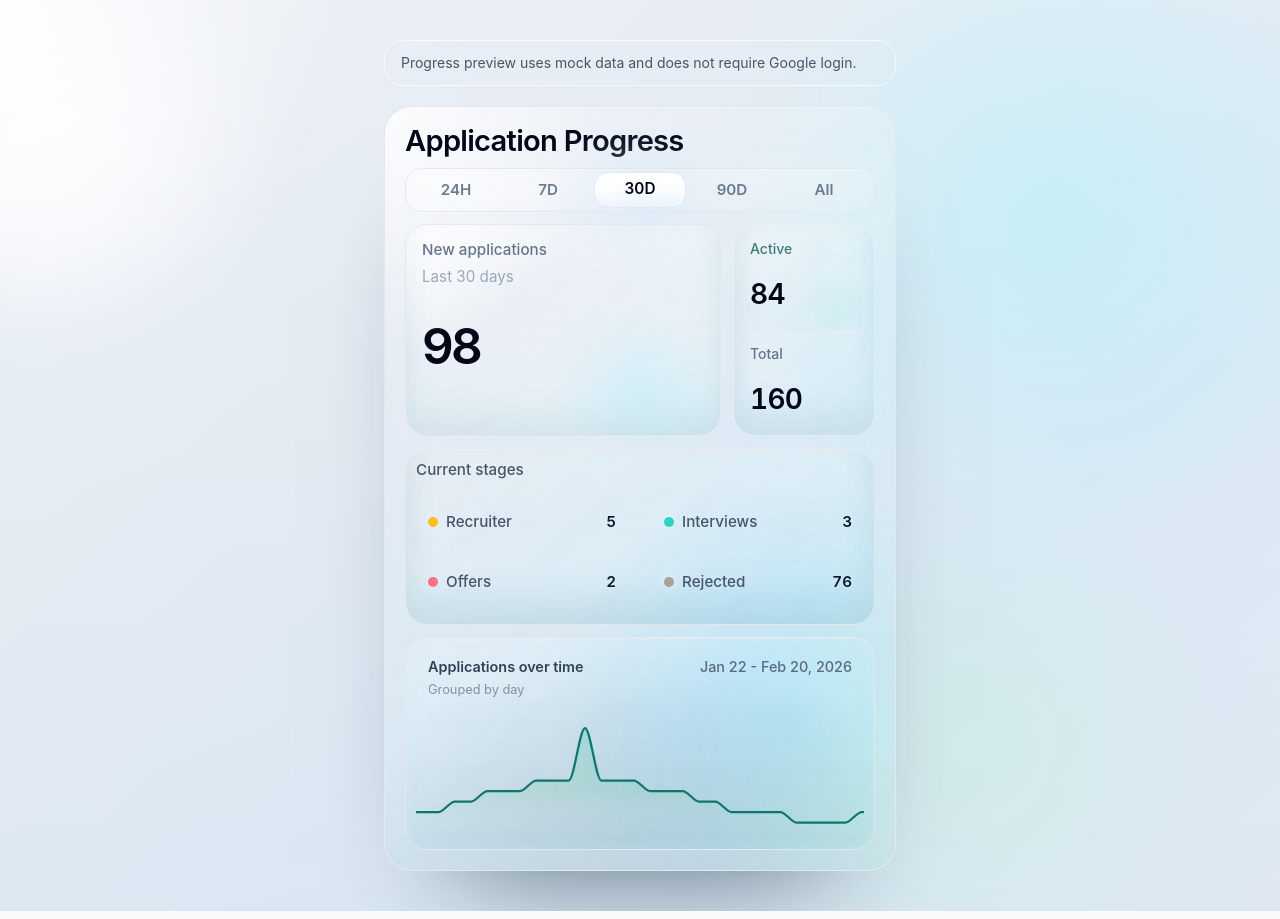
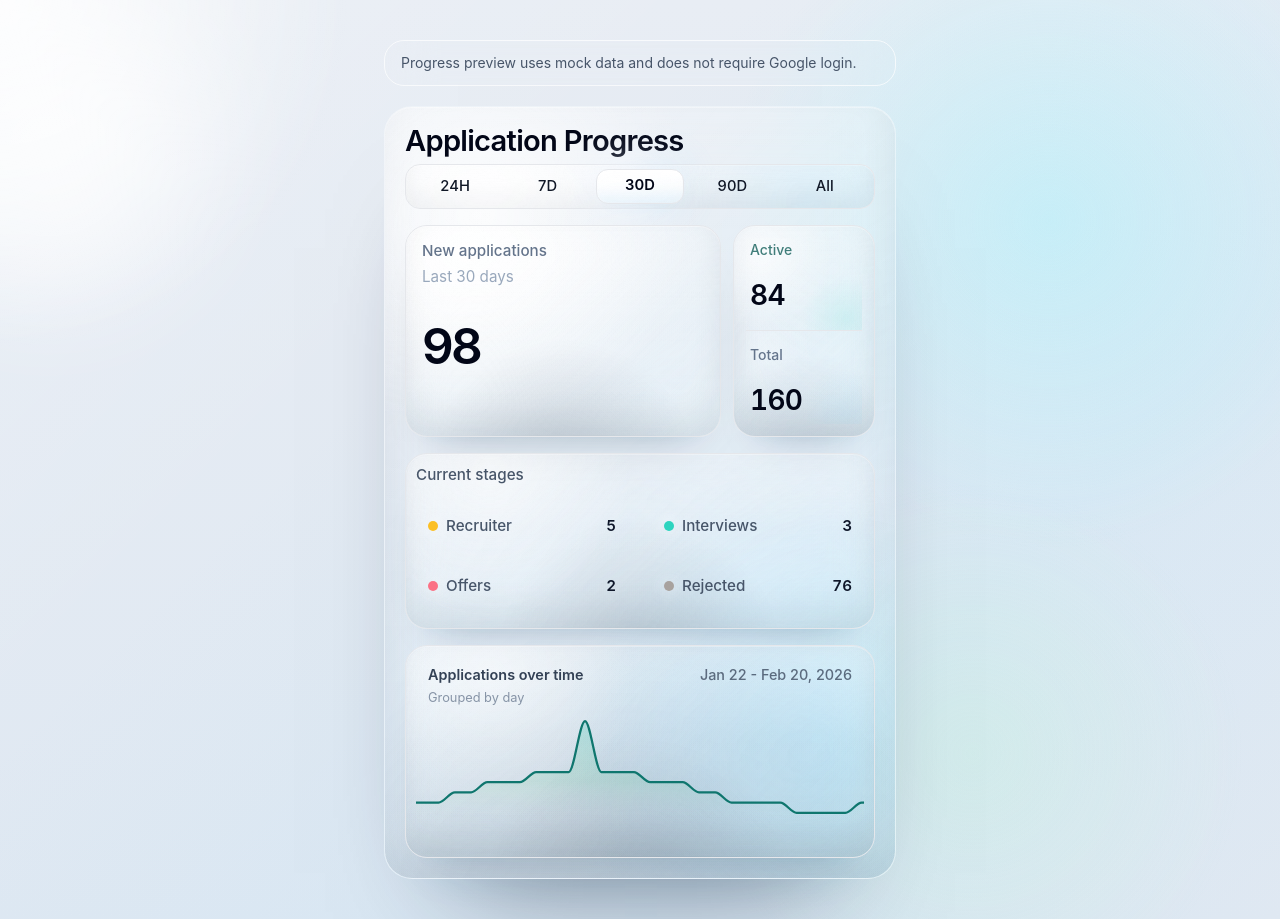
Before and after one commit to jackychen-2/job-application-monitor, a React (Vite) app in the folder frontend/: page /preview/progress in a window 1280 px wide. Built offline with nearby package versions, Linux system fonts and the light colour scheme; no server answers.

Commit message:
Refine application progress liquid glass panel

```diff
--- a/frontend/src/components/PipelineProgressPanel.tsx
+++ b/frontend/src/components/PipelineProgressPanel.tsx
@@ -1,9 +1,10 @@
-import { useMemo, useState } from "react";
+import { useMemo, useState, type ReactNode } from "react";
 import {
   Area,
   AreaChart,
   ResponsiveContainer,
   Tooltip,
+  YAxis,
 } from "recharts";
 import {
   addWeeks,
@@ -39,6 +40,11 @@ type ChartPoint = {
 };
 
 type ChartGrouping = "hour" | "day" | "week" | "month";
+type LiquidGlassCardProps = {
+  children: ReactNode;
+  className?: string;
+  contentClassName?: string;
+};
 
 const RANGE_OPTIONS: RangeOption[] = [
   { key: "24h", label: "24H", summaryLabel: "24H" },
@@ -209,6 +215,10 @@ export default function PipelineProgressPanel({ stats, loading }: Props) {
     }
     return buildDailyChartData(rangeStart, today, countMap, selectedRange === "7d" ? "EEE" : "MMM d");
   }, [chartGrouping, countMap, hourlyData, rangeStart, selectedRange, today]);
+  const chartYAxisMax = useMemo(
+    () => Math.max(chartData.reduce((maxCount, point) => Math.max(maxCount, point.count), 0), 1),
+    [chartData],
+  );
   const trendTitle = "Applications over time";
   const trendGroupingLabel =
     chartGrouping === "hour"
@@ -234,9 +244,13 @@ export default function PipelineProgressPanel({ stats, loading }: Props) {
   }, [hourlyData, rangeStart, selectedRange, today]);
   const primaryRangeLabel = describeRange(selectedRange);
   const selectedRangeIndex = RANGE_OPTIONS.findIndex((option) => option.key === selectedRange);
+  const selectedRangeGlowStyle = {
+    width: "calc(20% - 0.155rem)",
+    left: `calc(${selectedRangeIndex * 20}% + ${(0.2275 - selectedRangeIndex * 0.075).toFixed(4)}rem)`,
+  } as const;
   const selectedRangeSliderStyle = {
-    width: "calc((100% - 0.5rem) / 5)",
-    transform: `translateX(${selectedRangeIndex * 100}%)`,
+    width: "calc(20% - 0.295rem)",
+    left: `calc(${selectedRangeIndex * 20}% + ${(0.2975 - selectedRangeIndex * 0.075).toFixed(4)}rem)`,
   } as const;
   const recruiterCount = statusCountMap.get("Recruiter Reach-out") ?? 0;
   const interviewCount = statusCountMap.get("面试") ?? 0;
@@ -249,34 +263,36 @@ export default function PipelineProgressPanel({ stats, loading }: Props) {
   ];
 
   return (
-    <section className="relative overflow-hidden rounded-[28px] border border-white/28 bg-[linear-gradient(180deg,rgba(255,255,255,0.16),rgba(255,255,255,0.05)_38%,rgba(224,242,254,0.08)_100%)] p-4 shadow-[0_68px_110px_-74px_rgba(15,23,42,0.62),0_24px_48px_-40px_rgba(45,212,191,0.12),inset_0_1px_0_rgba(255,255,255,0.3)] backdrop-blur-[30px] sm:p-5">
-      <div className="pointer-events-none absolute inset-0 bg-[radial-gradient(circle_at_top_left,rgba(255,255,255,0.78),transparent_26%),radial-gradient(circle_at_78%_80%,rgba(125,211,252,0.22),transparent_32%),radial-gradient(circle_at_92%_92%,rgba(187,247,208,0.16),transparent_24%),linear-gradient(180deg,rgba(255,255,255,0.05),rgba(255,255,255,0.01))]" />
-      <div className="pointer-events-none absolute inset-0 bg-[linear-gradient(135deg,rgba(255,255,255,0.06),transparent_30%,rgba(103,232,249,0.06)_72%,transparent_100%)] opacity-80" />
-      <div className="pointer-events-none absolute inset-0 bg-[radial-gradient(circle_at_50%_120%,rgba(15,23,42,0.14),transparent_40%)]" />
+    <section className="relative overflow-hidden rounded-[28px] border border-white/30 bg-[linear-gradient(180deg,rgba(255,255,255,0.18),rgba(255,255,255,0.07)_42%,rgba(224,242,254,0.1)_100%)] p-4 shadow-[0_68px_110px_-74px_rgba(15,23,42,0.58),0_26px_52px_-42px_rgba(56,189,248,0.16),inset_0_1px_0_rgba(255,255,255,0.36),inset_0_-24px_36px_rgba(15,23,42,0.08)] backdrop-blur-[28px] sm:p-5">
+      <div className="pointer-events-none absolute inset-0 bg-[radial-gradient(circle_at_18%_14%,rgba(255,255,255,0.82),transparent_28%),radial-gradient(circle_at_86%_84%,rgba(125,211,252,0.22),transparent_34%),linear-gradient(180deg,rgba(255,255,255,0.08),rgba(255,255,255,0.01)_62%)]" />
+      <div className="pointer-events-none absolute inset-0 bg-[linear-gradient(135deg,rgba(255,255,255,0.08),transparent_34%,rgba(224,242,254,0.1)_76%,transparent_100%)]" />
+      <div className="pointer-events-none absolute inset-0 bg-[radial-gradient(circle_at_50%_118%,rgba(15,23,42,0.15),transparent_42%)]" />
       <div className="pointer-events-none absolute inset-x-6 top-0 h-px bg-white/54" />
       <div className="pointer-events-none absolute inset-x-8 bottom-0 h-[1px] bg-slate-300/14" />
 
-      <div className="relative flex flex-col gap-3">
+      <div className="relative flex flex-col gap-4">
+        <div className="flex flex-col gap-2">
           <div>
             <h2 className="whitespace-nowrap text-[1.55rem] font-semibold leading-[0.98] tracking-tight text-slate-950 sm:text-[1.72rem] lg:text-[1.82rem]">
               Application Progress
             </h2>
           </div>
 
-        <div className="relative grid w-full grid-cols-5 rounded-[16px] border border-white/22 bg-[linear-gradient(180deg,rgba(255,255,255,0.1),rgba(255,255,255,0.04))] p-1 shadow-[inset_0_1px_0_rgba(255,255,255,0.26),inset_0_14px_20px_rgba(255,255,255,0.03)] backdrop-blur-[16px]">
+          <div className="relative grid w-full grid-cols-5 rounded-[15px] border border-white/18 bg-[linear-gradient(180deg,rgba(255,255,255,0.15),rgba(255,255,255,0.05)_40%,rgba(236,254,255,0.05)_100%)] p-[3px] shadow-[0_16px_30px_-28px_rgba(15,23,42,0.18),inset_0_1px_0_rgba(255,255,255,0.26),inset_0_-14px_22px_rgba(15,23,42,0.05)] backdrop-blur-[20px]">
+            <div className="pointer-events-none absolute inset-0 rounded-[15px] bg-[radial-gradient(circle_at_18%_14%,rgba(255,255,255,0.46),transparent_34%),radial-gradient(circle_at_86%_84%,rgba(125,211,252,0.1),transparent_32%)]" />
             <div
               aria-hidden="true"
-            className="pointer-events-none absolute inset-y-0 left-1 rounded-[16px] bg-[radial-gradient(circle_at_30%_30%,rgba(255,255,255,1),rgba(191,219,254,0.66)_38%,rgba(125,211,252,0.28)_68%,transparent_100%)] blur-[26px] opacity-100 transition-transform duration-500 ease-[cubic-bezier(0.22,1,0.36,1)]"
-            style={selectedRangeSliderStyle}
+              className="pointer-events-none absolute inset-y-[1px] rounded-[14px] bg-[radial-gradient(circle_at_28%_22%,rgba(255,255,255,0.86),rgba(219,234,254,0.54)_42%,rgba(125,211,252,0.24)_76%,transparent_100%)] blur-[20px] opacity-95 transition-[left,width] duration-500 ease-[cubic-bezier(0.22,1,0.36,1)]"
+              style={selectedRangeGlowStyle}
             />
             <div
               aria-hidden="true"
-            className="pointer-events-none absolute inset-y-[3px] left-1 rounded-[14px] border border-white/94 bg-[linear-gradient(180deg,rgba(255,255,255,0.98),rgba(255,255,255,0.78)_48%,rgba(240,249,255,0.54))] shadow-[0_24px_38px_-24px_rgba(15,23,42,0.34),0_14px_22px_-18px_rgba(125,211,252,0.22),inset_0_1px_0_rgba(255,255,255,1)] transition-transform duration-500 ease-[cubic-bezier(0.22,1,0.36,1)]"
+              className="pointer-events-none absolute inset-y-[4px] rounded-[12px] border border-white/86 bg-[linear-gradient(180deg,rgba(255,255,255,0.96),rgba(255,255,255,0.76)_44%,rgba(240,249,255,0.5)_100%)] shadow-[0_18px_28px_-22px_rgba(15,23,42,0.26),0_8px_16px_-14px_rgba(125,211,252,0.16),inset_0_1px_0_rgba(255,255,255,0.98)] transition-[left,width] duration-500 ease-[cubic-bezier(0.22,1,0.36,1)]"
               style={selectedRangeSliderStyle}
             >
-            <div className="absolute inset-[1px] rounded-[13px] bg-[linear-gradient(180deg,rgba(255,255,255,0.88),rgba(255,255,255,0.2)_58%,rgba(255,255,255,0.04))]" />
-            <div className="absolute inset-x-4 top-[2px] h-[44%] rounded-full bg-white/76 blur-[2px]" />
-            <div className="absolute bottom-[3px] left-[18%] h-[30%] w-[64%] rounded-full bg-sky-100/56 blur-[12px]" />
+              <div className="absolute inset-[1px] rounded-[11px] bg-[linear-gradient(180deg,rgba(255,255,255,0.56),rgba(255,255,255,0.16)_54%,rgba(224,242,254,0.24)_100%)]" />
+              <div className="absolute inset-x-3 top-[2px] h-[46%] rounded-full bg-white/84 blur-[2px]" />
+              <div className="absolute bottom-[4px] right-[14%] h-[26%] w-[58%] rounded-full bg-sky-100/52 blur-[10px]" />
             </div>
             {RANGE_OPTIONS.map((option) => (
               <button
@@ -284,24 +300,21 @@ export default function PipelineProgressPanel({ stats, loading }: Props) {
                 type="button"
                 onClick={() => setSelectedRange(option.key)}
                 aria-pressed={selectedRange === option.key}
-              className={`relative z-10 rounded-[14px] px-1 py-1.5 text-[0.95rem] font-semibold whitespace-nowrap transition-[color,transform] duration-300 ease-out focus-visible:outline-none sm:px-2 ${
+                className={`relative z-10 rounded-[12px] px-1 py-[0.7rem] text-[0.92rem] leading-none whitespace-nowrap tracking-[0.01em] transition-[color,transform,font-weight] duration-300 ease-out focus-visible:outline-none sm:px-2 ${
                   selectedRange === option.key
-                  ? "-translate-y-[1px] scale-[1.01] text-slate-950"
-                  : "text-slate-500/95 hover:text-slate-900"
+                    ? "-translate-y-[1px] font-semibold text-slate-950"
+                    : "font-medium text-slate-400/88 hover:text-slate-700/92"
                 }`}
               >
                 {option.label}
               </button>
             ))}
           </div>
+        </div>
 
         <div className="grid items-stretch gap-3 md:grid-cols-[minmax(0,1fr),132px] md:min-h-[196px] lg:grid-cols-[minmax(0,1fr),142px]">
-          <div className="relative min-h-[196px] overflow-hidden rounded-[22px] border border-white/12 bg-[linear-gradient(180deg,rgba(255,255,255,0.08),rgba(255,255,255,0.03)_42%,rgba(236,254,255,0.06)_100%)] px-4 py-3.5 shadow-[inset_0_1px_0_rgba(255,255,255,0.22),inset_0_16px_24px_rgba(255,255,255,0.02),inset_0_-18px_28px_rgba(15,23,42,0.06),inset_0_-26px_38px_rgba(34,211,238,0.05)] backdrop-blur-[12px]">
-            <div className="pointer-events-none absolute inset-0 bg-[radial-gradient(circle_at_top_left,rgba(255,255,255,0.42),transparent_34%),radial-gradient(circle_at_74%_80%,rgba(103,232,249,0.16),transparent_30%),linear-gradient(135deg,rgba(255,255,255,0.06),transparent_34%,rgba(255,255,255,0.12)_72%,transparent_100%)]" />
-            <div className="pointer-events-none absolute inset-[1px] rounded-[21px] bg-[linear-gradient(180deg,rgba(255,255,255,0.12),transparent_22%,rgba(255,255,255,0.02)_64%,rgba(236,254,255,0.1))]" />
-            <div className="pointer-events-none absolute inset-x-4 top-[2px] h-[20%] rounded-full bg-white/22 blur-[7px]" />
-            <div className="pointer-events-none absolute bottom-3 right-[10%] h-16 w-[40%] rounded-full bg-cyan-100/24 blur-[24px]" />
-            <div className="relative">
+          <LiquidGlassCard className="min-h-[196px]" contentClassName="px-4 py-3.5">
+            <div>
               <div className="text-[0.95rem] font-medium text-slate-500">
                 New applications
               </div>
@@ -312,11 +325,10 @@ export default function PipelineProgressPanel({ stats, loading }: Props) {
                 {loading ? "—" : recentApplications}
               </div>
             </div>
-          </div>
+          </LiquidGlassCard>
 
-          <div className="relative overflow-hidden rounded-[22px] border border-white/10 bg-[linear-gradient(180deg,rgba(255,255,255,0.06),rgba(255,255,255,0.02)_42%,rgba(236,254,255,0.05)_100%)] px-3 py-3 shadow-[inset_0_1px_0_rgba(255,255,255,0.18),inset_0_16px_22px_rgba(255,255,255,0.015),inset_0_-18px_28px_rgba(15,23,42,0.06),inset_0_-24px_36px_rgba(34,211,238,0.04)] backdrop-blur-[10px] md:h-full md:min-h-[196px]">
-            <div className="pointer-events-none absolute inset-0 bg-[linear-gradient(180deg,rgba(255,255,255,0.06),transparent_44%,rgba(236,254,255,0.04))]" />
-            <div className="relative grid grid-cols-2 gap-0 md:h-full md:grid-cols-1 md:grid-rows-2">
+          <LiquidGlassCard className="md:h-full md:min-h-[196px]" contentClassName="px-3 py-3">
+            <div className="grid grid-cols-2 gap-0 md:h-full md:grid-cols-1 md:grid-rows-2">
               <SummaryMetric
                 label="Active"
                 value={loading ? "—" : `${activeCount}`}
@@ -329,10 +341,10 @@ export default function PipelineProgressPanel({ stats, loading }: Props) {
                 className="border-l border-white/12 pl-3 md:border-l-0 md:pl-0 md:pt-3"
               />
             </div>
-          </div>
+          </LiquidGlassCard>
         </div>
 
-        <div className="rounded-[22px] border border-white/12 bg-[linear-gradient(180deg,rgba(255,255,255,0.08),rgba(255,255,255,0.03)_42%,rgba(236,254,255,0.06)_100%)] p-2.5 shadow-[inset_0_1px_0_rgba(255,255,255,0.26),inset_0_18px_26px_rgba(255,255,255,0.02),inset_0_-22px_34px_rgba(15,23,42,0.07),inset_0_-26px_38px_rgba(34,211,238,0.05)] backdrop-blur-[10px]">
+        <LiquidGlassCard contentClassName="p-2.5">
           <div className="mb-2 text-[0.95rem] font-medium text-slate-600">
             Current stages
           </div>
@@ -356,11 +368,10 @@ export default function PipelineProgressPanel({ stats, loading }: Props) {
               </div>
             ))}
           </div>
-        </div>
+        </LiquidGlassCard>
 
-        <div className="relative overflow-hidden rounded-[22px] border border-white/12 bg-[linear-gradient(180deg,rgba(255,255,255,0.08),rgba(255,255,255,0.03)_42%,rgba(236,254,255,0.05)_100%)] px-2.5 py-2.5 shadow-[inset_0_1px_0_rgba(255,255,255,0.22),inset_0_14px_22px_rgba(255,255,255,0.02),inset_0_-22px_32px_rgba(34,211,238,0.03)] backdrop-blur-[10px]">
-          <div className="pointer-events-none absolute inset-0 bg-[linear-gradient(180deg,rgba(255,255,255,0.08),transparent)]" />
-          <div className="relative px-3 py-2">
+        <LiquidGlassCard contentClassName="px-2.5 py-2.5">
+          <div className="px-3 py-2">
             {loading ? (
               <div className="h-32 animate-pulse rounded-[12px] bg-white/28" />
             ) : chartData.length === 0 ? (
@@ -384,7 +395,7 @@ export default function PipelineProgressPanel({ stats, loading }: Props) {
                 </div>
                 <div className="h-32 -mx-3">
                   <ResponsiveContainer width="100%" height="100%">
-                    <AreaChart data={chartData} margin={{ top: 4, right: -14, left: -10, bottom: -2 }}>
+                    <AreaChart data={chartData} margin={{ top: 4, right: -14, left: -10, bottom: 6 }}>
                       <defs>
                         <linearGradient id="progress-fill" x1="0" y1="0" x2="0" y2="1">
                           <stop offset="0%" stopColor="#14b8a6" stopOpacity={0.36} />
@@ -392,6 +403,12 @@ export default function PipelineProgressPanel({ stats, loading }: Props) {
                           <stop offset="100%" stopColor="#ffffff" stopOpacity={0.02} />
                         </linearGradient>
                       </defs>
+                      <YAxis
+                        hide
+                        allowDecimals={false}
+                        domain={[0, chartYAxisMax]}
+                        padding={{ top: 6, bottom: 10 }}
+                      />
                       <Tooltip
                         cursor={{ stroke: "rgba(71, 85, 105, 0.18)", strokeDasharray: "3 3" }}
                         formatter={(value: number) => [`${value}`, "Applications"]}
@@ -419,6 +436,7 @@ export default function PipelineProgressPanel({ stats, loading }: Props) {
                         dataKey="count"
                         stroke="#0f766e"
                         strokeWidth={2.25}
+                        baseValue={0}
                         fill="url(#progress-fill)"
                         dot={false}
                         activeDot={{ r: 4, fill: "#0f766e", stroke: "#ecfeff", strokeWidth: 2 }}
@@ -429,9 +447,28 @@ export default function PipelineProgressPanel({ stats, loading }: Props) {
               </>
             )}
           </div>
-        </div>
+        </LiquidGlassCard>
       </div>
     </section>
+  );
+}
+
+function LiquidGlassCard({
+  children,
+  className = "",
+  contentClassName = "",
+}: LiquidGlassCardProps) {
+  return (
+    <div
+      className={`relative overflow-hidden rounded-[22px] border border-white/18 bg-[linear-gradient(180deg,rgba(255,255,255,0.14),rgba(255,255,255,0.05)_42%,rgba(236,254,255,0.08)_100%)] shadow-[0_26px_44px_-32px_rgba(15,23,42,0.28),0_12px_24px_-20px_rgba(56,189,248,0.14),inset_0_1px_0_rgba(255,255,255,0.32),inset_0_-18px_30px_rgba(15,23,42,0.08)] backdrop-blur-[18px] ${className}`}
+    >
+      <div className="pointer-events-none absolute inset-0 bg-[radial-gradient(circle_at_18%_14%,rgba(255,255,255,0.54),transparent_34%),linear-gradient(180deg,rgba(255,255,255,0.1),rgba(255,255,255,0.03)_42%,rgba(236,254,255,0.04)_100%)]" />
+      <div className="pointer-events-none absolute inset-[1px] rounded-[inherit] bg-[linear-gradient(135deg,rgba(255,255,255,0.14),transparent_34%,rgba(224,242,254,0.12)_76%,transparent_100%)]" />
+      <div className="pointer-events-none absolute inset-x-5 top-[1px] h-[18%] rounded-full bg-white/34 blur-[8px]" />
+      <div className="pointer-events-none absolute -bottom-4 right-[8%] h-20 w-[46%] rounded-full bg-sky-100/28 blur-[28px]" />
+      <div className="pointer-events-none absolute inset-0 bg-[radial-gradient(circle_at_50%_118%,rgba(15,23,42,0.14),transparent_46%)]" />
+      <div className={`relative ${contentClassName}`}>{children}</div>
+    </div>
   );
 }
 
@@ -448,8 +485,8 @@ function SummaryMetric({
 }) {
   const glowClasses =
     accent === "teal"
-      ? "bg-[radial-gradient(circle_at_18%_28%,rgba(255,255,255,0.14),transparent_42%),radial-gradient(circle_at_78%_82%,rgba(110,231,183,0.1),transparent_36%)]"
-      : "bg-[radial-gradient(circle_at_18%_28%,rgba(255,255,255,0.12),transparent_42%),radial-gradient(circle_at_78%_82%,rgba(191,219,254,0.08),transparent_36%)]";
+      ? "bg-[radial-gradient(circle_at_18%_18%,rgba(255,255,255,0.2),transparent_36%),radial-gradient(circle_at_86%_88%,rgba(45,212,191,0.12),transparent_34%)]"
+      : "bg-[radial-gradient(circle_at_18%_18%,rgba(255,255,255,0.18),transparent_36%),radial-gradient(circle_at_86%_88%,rgba(125,211,252,0.1),transparent_34%)]";
 
   return (
     <div className={`relative flex min-h-[80px] flex-col justify-between overflow-hidden ${className}`}>
```
Lines whose indentation alone changed are shown as unchanged.
